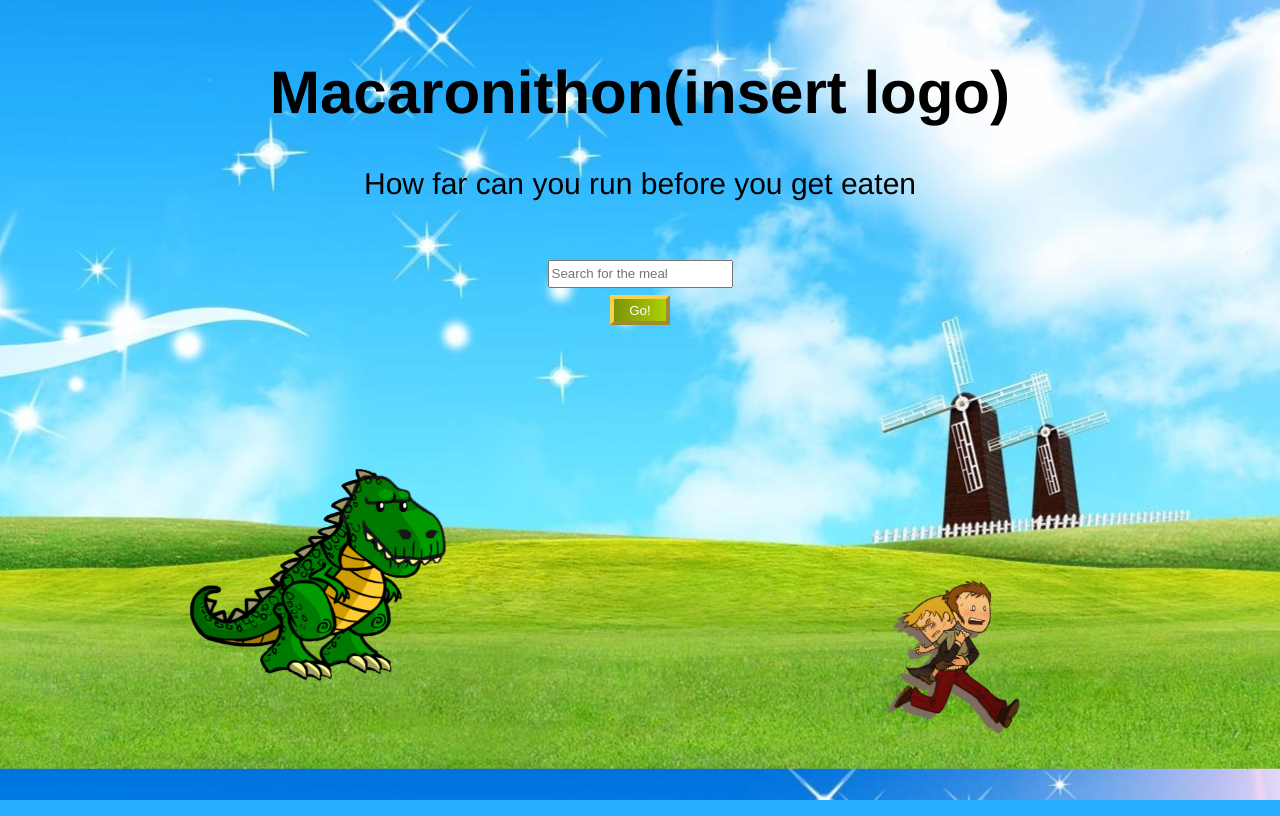
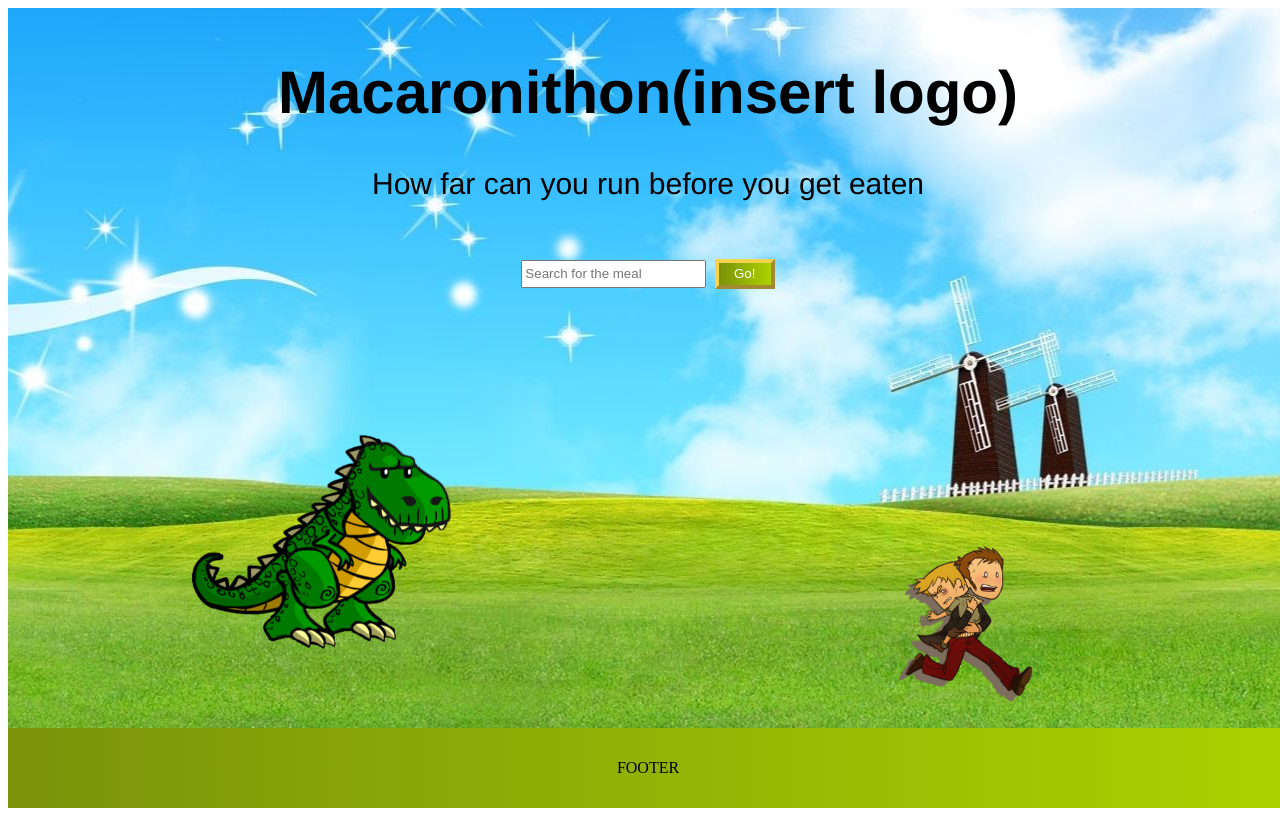
Before and after one commit to FarOut1310/Macaronithon, a PHP site: page / in a window 1280 px wide. Run offline with PHP 8.4, Linux system fonts and the light colour scheme.

Commit message:
Located background image to .main--container

```diff
--- a/css/styles.css
+++ b/css/styles.css
@@ -8,7 +8,9 @@ body {
 }
 */
 
-body {
+.main--container {
+  width: 100vw;
+  height: 90vh;
   font-family: Helvetica, sans-serif;
   overflow: hidden;
   background-image: url(../images/cartoonbgtest.jpg);
--- a/includes/head.php
+++ b/includes/head.php
@@ -16,6 +16,10 @@
 	<link rel="icon" type="image/png" href="favicon-16x16.png" sizes="16x16" />
     <!-- CSS & SASS -->
 
+	<link rel="stylesheet" type="text/css" href="css/styles.css">
+	<link rel="stylesheet" type="text/css" href="sass/styles.scss">
+	<link rel="stylesheet" type="text/css" href="css/animate.css">
+
 	<link rel="stylesheet" type="text/css" href="css/animate.css">
     <link rel="stylesheet" type="text/css" href="css/style.css">
     <link rel="stylesheet" type="text/css" href="css/awesomplete.css"></link>
--- a/index.php
+++ b/index.php
@@ -1,33 +1,7 @@
-<!DOCTYPE html>
-<html lang="en">
-<html>
-<head>
-	<!-- Title -->
-	<title>Macaronithon - How far can you run before you get eaten.</title>
-
-	<!-- Description -->
-	<meta name="description" content="Macaronithon is an online web application where you can see how far you can run on different kinds of food. Just made in a new and fun way!">
-
-	<!-- Keywords -->
-	<meta name="keywords" content="HTML,CSS,JavaScript">
-
-	<!-- Viewport -->
-	<meta name="viewport" content="width=device-width, initial-scale=1.0">
-
-	<!-- Favicons -->
-	<link rel="icon" type="image/png" href="favicon-32x32.png" sizes="32x32" />
-	<link rel="icon" type="image/png" href="favicon-16x16.png" sizes="16x16" />
-
-
-	<!-- CSS & SASS -->
-	<link rel="stylesheet" type="text/css" href="css/styles.css">
-	<link rel="stylesheet" type="text/css" href="sass/styles.scss">
-	<link rel="stylesheet" type="text/css" href="css/animate.css">
-
-</head>
-<body>
+<?php require 'includes/head.php'; ?>
 
 	<!-- Grid start -->
+<main class="main--container">
 <div class="grid-container">
 
 	<!-- Header if needed
@@ -67,12 +41,14 @@
 
 </div>
 
+</main>
+
 
 	<!-- Scripts for Macaronithon -->
 	<script src="https://ajax.googleapis.com/ajax/libs/jquery/3.3.1/jquery.min.js"></script>
 	<script src="js/awesomplete.min.js"></script>
 	<script src="js/getmeal.js" type="text/javascript"></script>
 	<script src="js/popup.js" type="text/javascript"></script>
-
+<?php include 'includes/footer.php'; ?>
 </body>
 </html>
```
Also changed, not shown: css/styles.min.css (+1 -1 lines).
